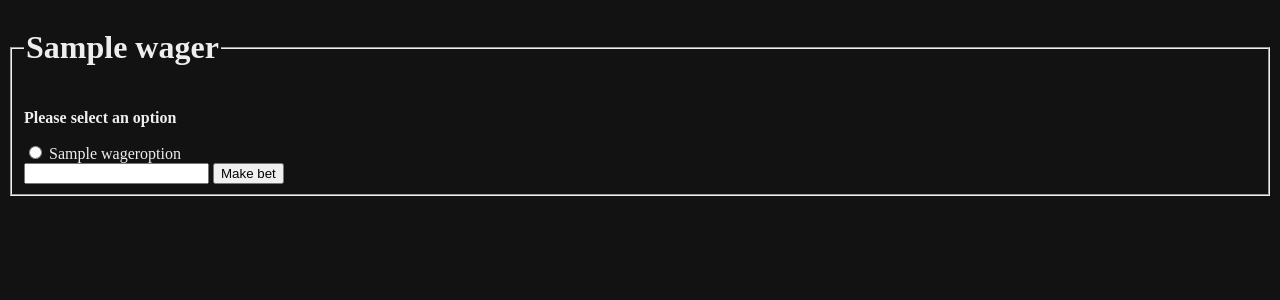
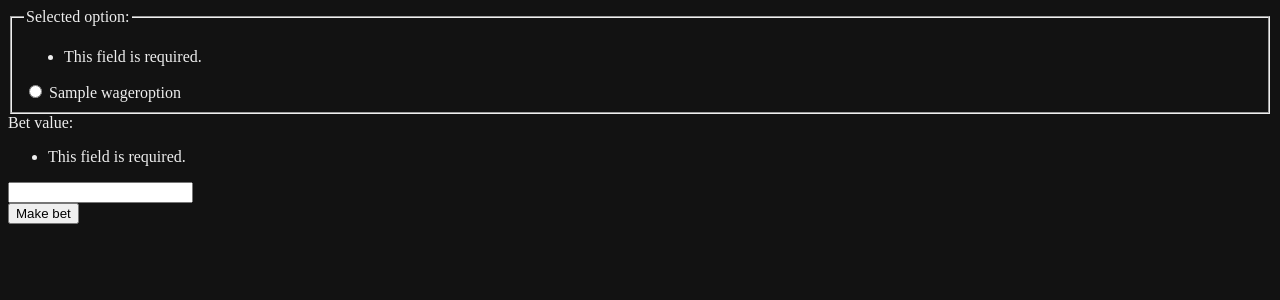
Before and after one commit to tactical-fluke/Django-lan-bet, a Django app: page /bet/wager/1/place_bet in a window 1280 px wide. Shown: the top 300 px of the page. Run offline with Django 5.2, Linux system fonts and the light colour scheme; tables that the repository leaves empty hold one stand-in row (values such as "Sample post").

Commit message:
Switch wager view to use forms

```diff
--- /dev/null
+++ b/bet/forms.py
@@ -0,0 +1,25 @@
+from django import forms
+from django.core.exceptions import ValidationError
+from .models import Wager, WagerUser, WagerOption
+
+
+def wager_bet_form(wager: int | Wager, user: WagerUser):
+    wager = Wager.objects.get(pk=wager) if isinstance(wager, int) else wager
+
+    def validate_user_has_enough_points_for_bet(bet_value: int):
+        if bet_value > user.balance:
+            raise ValidationError("User does not have enough points for this bet")
+
+    def validate_non_negative(bet_value: int):
+        if bet_value < 0:
+            raise ValidationError("Bet must be non-negative")
+
+    class WagerBetForm(forms.Form):
+        selected_option = forms.TypedChoiceField(
+            choices=map(lambda wager: (wager.id, wager.name), wager.wageroption_set.all()),
+            coerce=lambda id: WagerOption.objects.get(pk=int(id)),
+            widget=forms.widgets.RadioSelect()
+        )
+        bet_value = forms.IntegerField(validators=[validate_user_has_enough_points_for_bet, validate_non_negative])
+
+    return WagerBetForm
--- a/bet/templates/bet/wager.html
+++ b/bet/templates/bet/wager.html
@@ -5,17 +5,7 @@
 {% else %}
 <form action="{% url 'bet:place_bet' wager.id %}" method="post">
     {% csrf_token %}
-    <fieldset>
-        <legend><h1>{{wager.name}}</h1></legend>
-        {% if no_option %}<p><strong>Please select an option</strong></p> {% endif %}
-        {% for option in wager.wageroption_set.all %}
-            <input type="radio" name="option" id="option{{ forloop.counter }}" value="{{option.id}}">
-            <label for="option{{forloop.counter}}">{{option.name}}</label><br>
-        {% endfor %}
-        {% if no_points %}<p><strong>You do not have the funds to make that bet!</strong></p>{% endif %}
-        {% if invalid_bet %}<p><strong>Please enter a valid bet!</strong></p>{% endif %}
-        <input type="text" name="bet_value" id="value">
-        <input type="submit" value="Make bet">
-    </fieldset>
+    {{ form }}
+    <input type="submit" value="Make bet">
 </form>
 {% endif %}
--- a/bet/urls.py
+++ b/bet/urls.py
@@ -5,6 +5,6 @@ from . import views
 app_name = "bet"
 urlpatterns = [
     path('', views.WagerListView.as_view(), name="home"),
-    path('wager/<int:pk>/', views.WagerDetailView.as_view(), name="wager"),
+    path('wager/<int:wager_id>/', views.wager_view, name="wager"),
     path('wager/<int:wager_id>/place_bet', views.place_bet, name="place_bet")
 ]
--- a/bet/views.py
+++ b/bet/views.py
@@ -6,6 +6,7 @@ from django.shortcuts import render, get_object_or_404, redirect
 from django.views import generic
 from django.urls import reverse
 from .models import Wager, WagerOption, Bet, WagerUser
+from .forms import wager_bet_form
 
 from enum import Enum
 
@@ -17,58 +18,47 @@ class WagerListView(generic.ListView):
     def get_queryset(self) -> QuerySet[Wager]:
         return Wager.objects.all()
 
-class WagerDetailView(generic.DetailView):
-    model = Wager
-    template_name = 'bet/wager.html'
 
-    def get(self, request: HttpRequest, *args: Any, **kwargs: Any) -> HttpResponse:
-        self.object = self.get_object()
-        try:
-            placed_bet = Bet.objects.get(user=request.user.id, wager=kwargs['pk'])
-        except:
-            placed_bet = None
-        context = self.get_context_data(object=self.object, placed_bet=placed_bet)
-        return self.render_to_response(context)
+def wager_view(request, wager_id: int):
+    wager = get_object_or_404(Wager, pk=wager_id)
+    user = request.user
+    form = wager_bet_form(wager, user)()
+    try:
+        placed_bet = Bet.objects.get(user=request.user.id, wager=wager_id)
+    except:
+        placed_bet = None
 
-
+    return render(request, "bet/wager.html", context={
+        "wager": wager,
+        "form": form,
+        "placed_bet": placed_bet,
+    })
 
 def place_bet(request, wager_id: int):
-    class BetErrorType(Enum):
-        NO_OPTION = "no_option"
-        NOT_ENOUGH_POINTS = "no_points"
-        INVALID_BET_VALUE = "invalid_bet"
+    wager = get_object_or_404(Wager, pk=wager_id)
+    user: WagerUser = request.user
+    # Reject attempting to place a bet on a wager that the user has already bet on
+    if bool(Bet.objects.filter(user=user.id, wager=wager_id)):
+        return HttpResponseForbidden()
 
-    def show_error(request, error_type: BetErrorType):
+    form = wager_bet_form(wager, request.user)
+    form = form(data=request.POST)
+    if form.is_valid():
+        cleaned_data = form.cleaned_data
+        option = cleaned_data['selected_option']
+        bet_value = cleaned_data['bet_value']
+
+        bet = Bet(option=option, user=request.user, value=bet_value, wager=wager)
+        bet.save()
+        user.balance = F("balance") - bet_value
+        user.save()
+        return redirect(reverse('bet:home'))
+    else:
         return render(
             request,
             "bet/wager.html",
-            {
+            context={
                 "wager": wager,
-                error_type.value: "a" # just need it to exist
+                "form": form,
             }
         )
-
-    wager = get_object_or_404(Wager, pk=wager_id)
-    if bool(Bet.objects.filter(user=request.user.id, wager=wager_id)):
-        return HttpResponseForbidden()
-    try:
-        selected_option = wager.wageroption_set.get(pk=request.POST['option'])
-    except (KeyError, WagerOption.DoesNotExist):
-        return show_error(request, BetErrorType.NO_OPTION)
-    else:
-        try:
-            bet_value = int(request.POST['bet_value'])
-        except (KeyError, ValueError):
-            return show_error(request, BetErrorType.INVALID_BET_VALUE)
-        else:
-            user: WagerUser = request.user
-            if bet_value < 0:
-                return show_error(request, BetErrorType.INVALID_BET_VALUE)
-            if bet_value > user.balance:
-                return show_error(request, BetErrorType.NOT_ENOUGH_POINTS)
-
-            bet = Bet(option=selected_option, user=request.user, value=bet_value, wager=wager)
-            bet.save()
-            user.balance = F("balance") - bet_value
-            user.save()
-            return redirect(reverse('bet:home'))
```
Also changed, not shown: bet/tests.py (+49 -36 lines), 1 other file.
